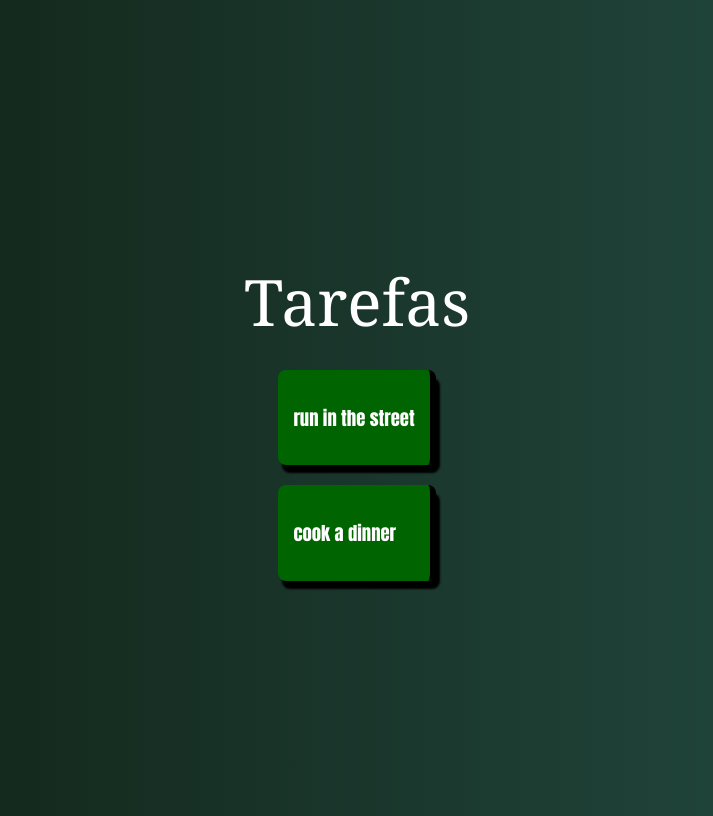
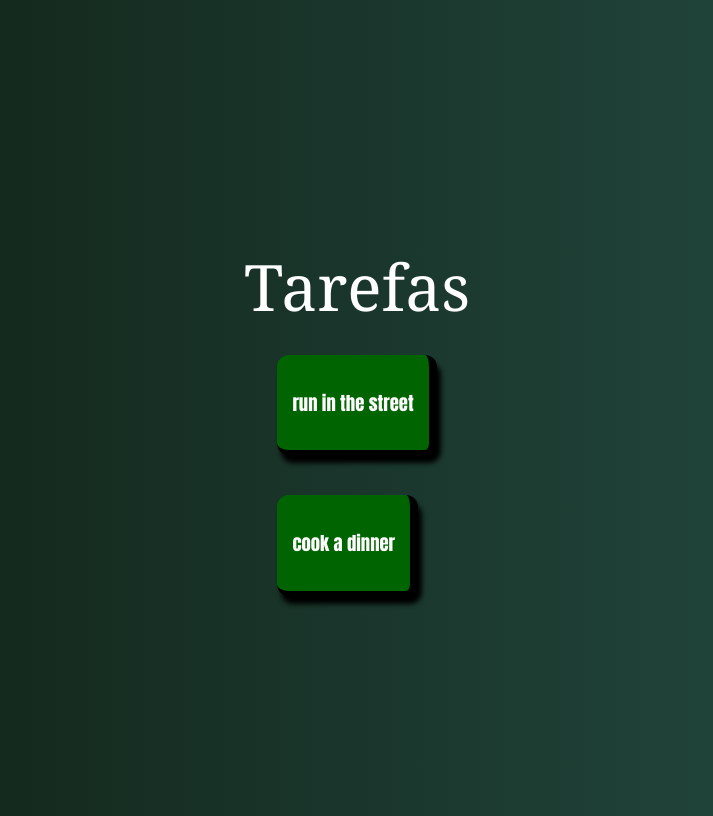
Before and after one commit to JoseCarlos-13/tarefas, a Vue app: page / in a window 1280 px wide. Shown: the whole page, without its empty margins (283-996 px from the left). Built offline with nearby package versions, Linux system fonts and the light colour scheme.

Commit message:
os botões foram novamente modificados

```diff
--- a/src/components/TaskGrid.vue
+++ b/src/components/TaskGrid.vue
@@ -1,8 +1,8 @@
 <template>
     <div>
        <template>
-			<div v-for="task in tasks" :key="task.name" class="task">
-				<p>{{task.action}}</p>
+			<div v-for="task in tasks" :key="task.name" >
+				<button class="task"><p>{{task.action}}</p></button>
 			</div>
 		</template>
     </div>
@@ -24,11 +24,15 @@ export default {
 
 <style>
     .task{
-        box-shadow: 4px 8px 2px black;
-        border-radius: 8px;
+        box-shadow: 4px 8px 5px black;
+        border-radius: 12px;
         padding: 15px;
         background-color: darkgreen;
-        border-right: 6px solid black;
+        border-right: 8px solid black;
+        border-bottom: 5px solid black;
+        border-top: 0px solid black;
+        border-left: 0px solid black;
+        color: white;
         font-size: 14pt;
         margin: 20px;
         font-family: Impact, Haettenschweiler, 'Arial Narrow Bold', sans-serif;
```
